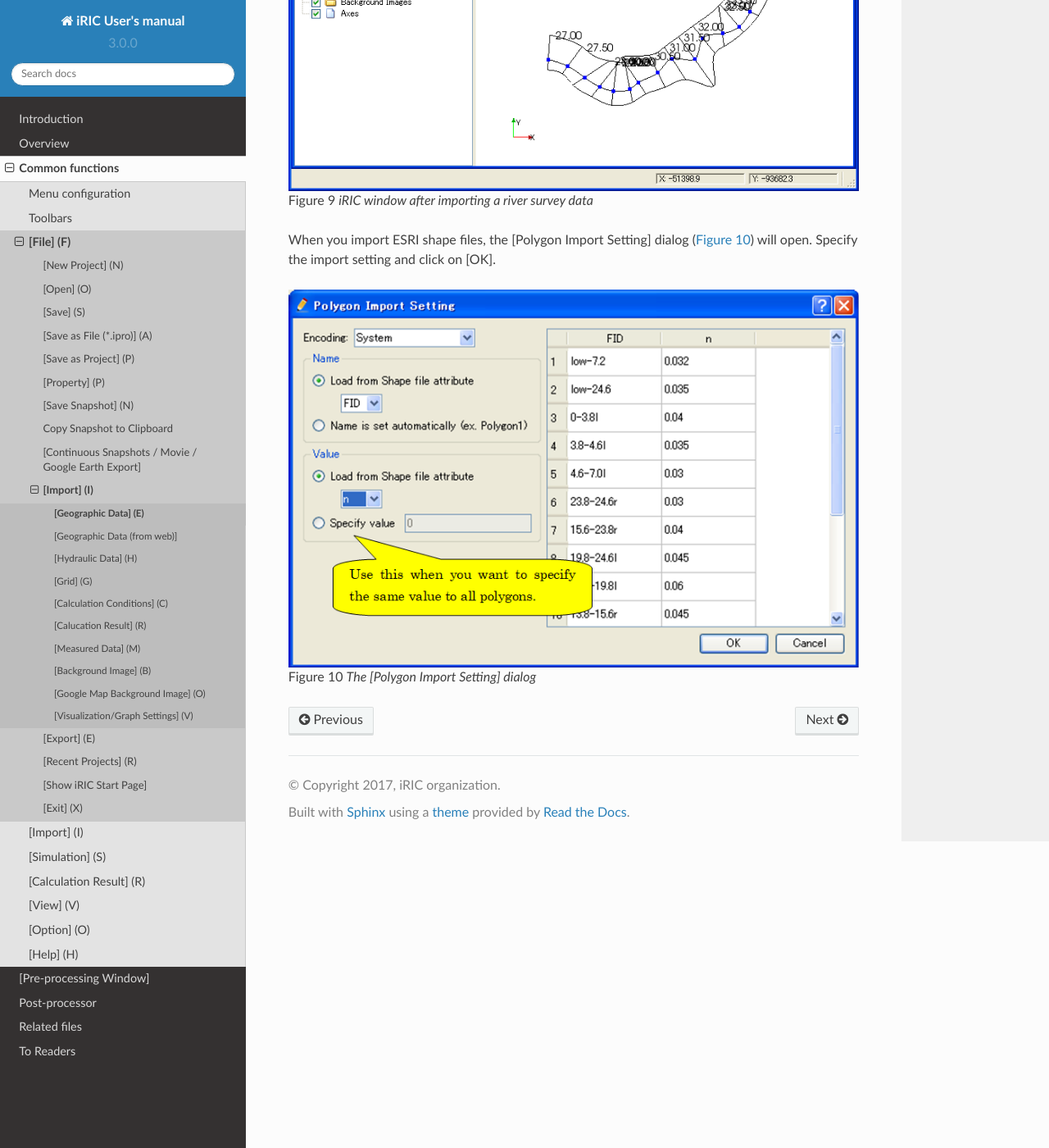
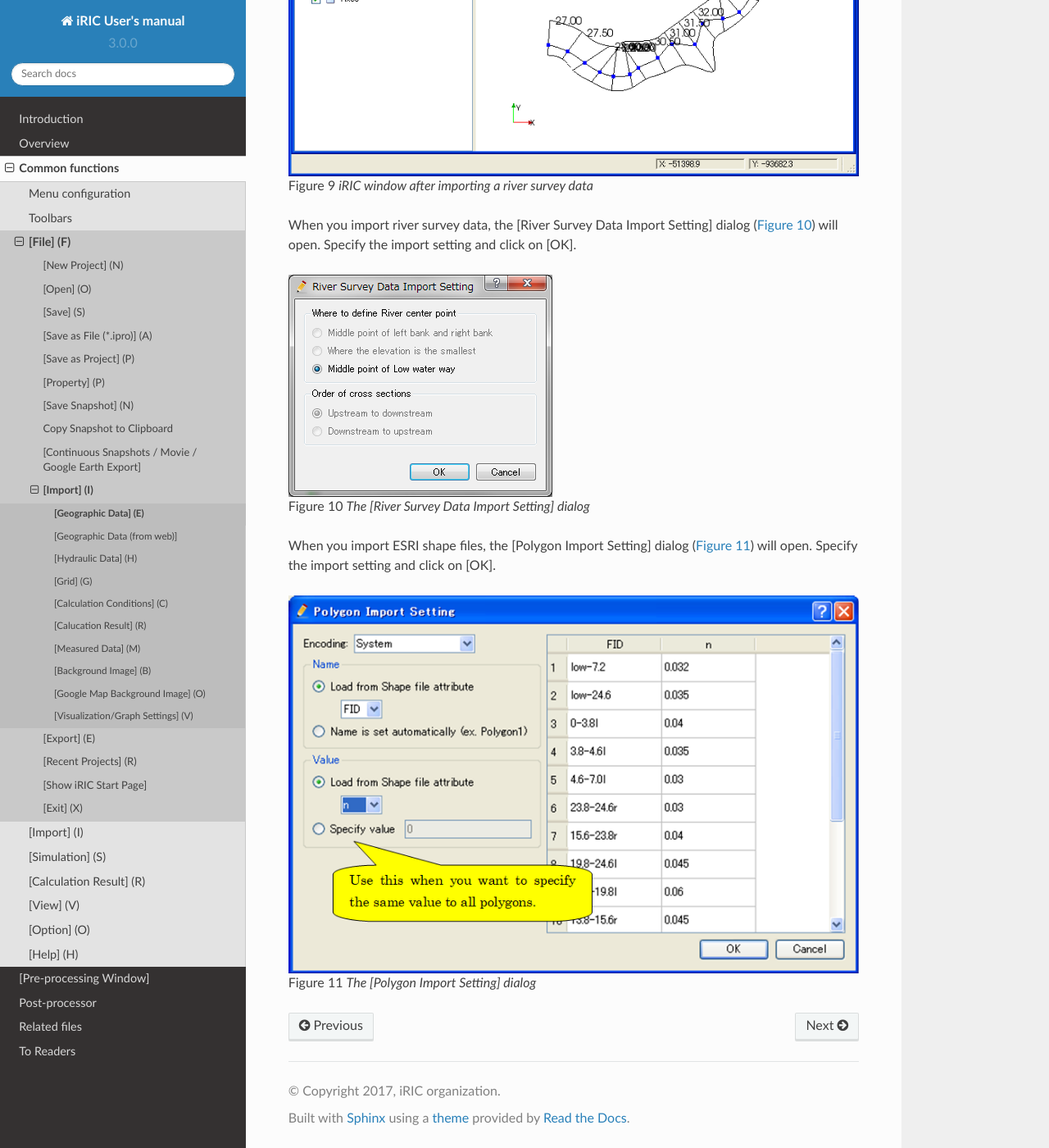
Before and after one commit to i-RIC/gui_user_manual, a Sphinx documentation site: the page built from source/03/03_09_01_geographic_data.rst, in a window 1280 px wide and 1400 px high, scrolled down 1056 px. Shown: the whole window at 82% size. Built offline with Sphinx 7.4.7 and the Read the Docs theme 2.0.0, drawn with Linux system fonts in a browser that asks for light colours.

Commit message:
Desciption about river survey data importing is added.

```diff
--- a/source/03/03_09_01_geographic_data.rst
+++ b/source/03/03_09_01_geographic_data.rst
@@ -27,6 +27,18 @@ of the iRIC window after importing a river survey data.
 
    iRIC window after importing a river survey data
 
+
+When you import river survey data, the
+[River Survey Data Import Setting] dialog
+(:numref:`image_rivdata_import_setting_dialog`) will open.
+Specify the import setting and click on [OK].
+
+.. _image_rivdata_import_setting_dialog:
+
+.. figure:: images/rivdata_import_setting_dialog.png
+
+   The [River Survey Data Import Setting] dialog
+
 When you import ESRI shape files, the [Polygon Import Setting] dialog
 (:numref:`image_polygon_import_setting_dialog`) will open.
 Specify the import setting and click on [OK].
```
Also changed, not shown: source/03/images/rivdata_import_setting_dialog.png (added), source/03/images/select_file_to_import_dialog.png.
